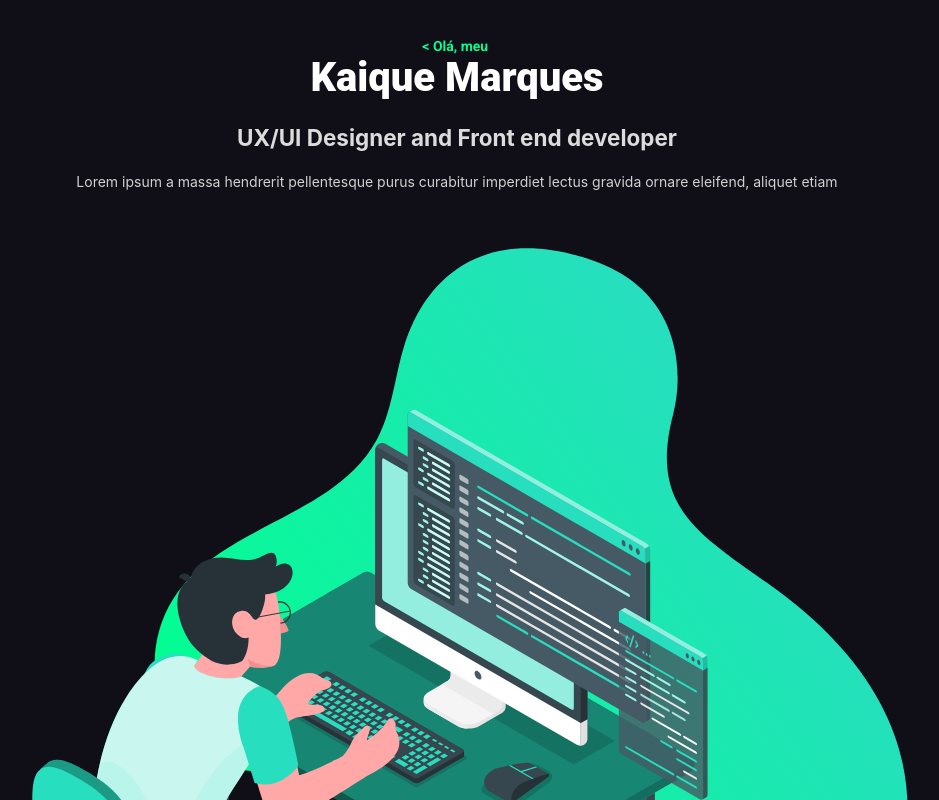
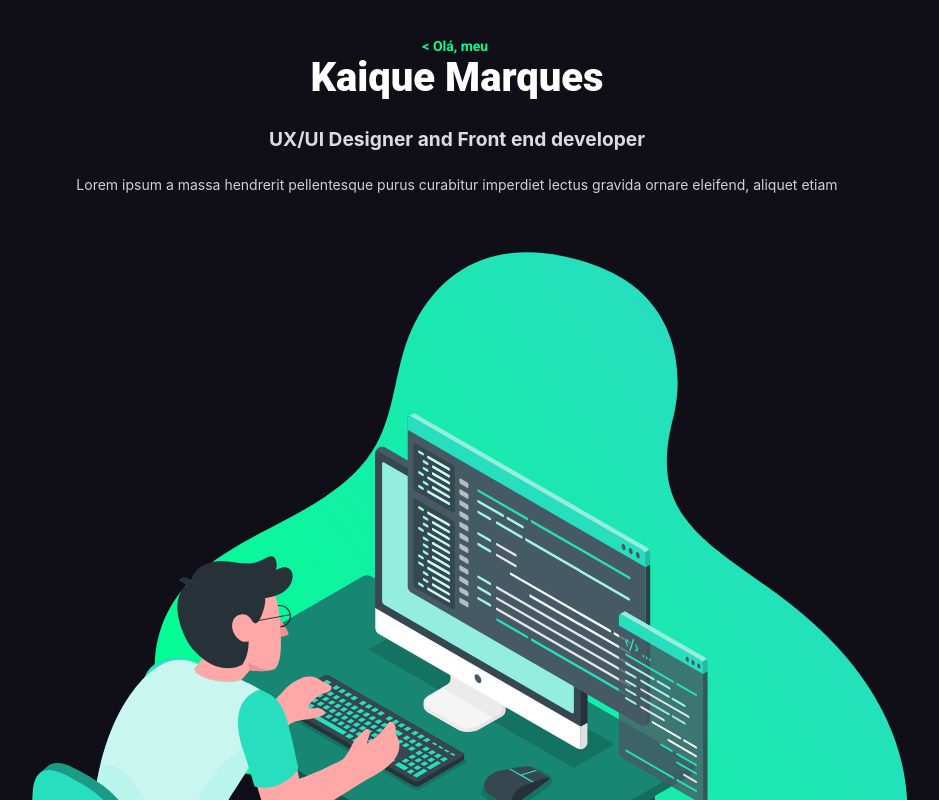
Before and after one commit to KaiqueMP/personal-site, a React (Create React App) app: page / in a window 1280 px wide. Shown: the top 800 px of the page, without its empty margins (183-1122 px from the left). Built offline with nearby package versions, Linux system fonts and the light colour scheme.

Commit message:
Teste fonte roboto

```diff
--- a/src/pages/Inicio/Inicio.js
+++ b/src/pages/Inicio/Inicio.js
@@ -14,8 +14,8 @@ class Inicio extends Component{
                             wrapper="p"
                             className="saudacao"
                         />
-                        <h1> Kaique Marques </h1>
-                        <h3>UX/UI Designer and Front end developer</h3>
+                        <h3> Kaique Marques </h3>
+                        <h4>UX/UI Designer and Front end developer</h4>
                         <p>Lorem ipsum a massa hendrerit pellentesque purus curabitur
                             imperdiet lectus gravida ornare eleifend, aliquet etiam
 
--- a/src/pages/Inicio/inicio.css
+++ b/src/pages/Inicio/inicio.css
@@ -43,14 +43,14 @@ main > .scroll{
 
 
 
-h1{
+h3{
     margin: 0px;
     font:  40px Roboto black;
     letter-spacing: 0;
     color: #FFFFFF;
 }
 
-h3{
+h4{
     font: Regular 14px/34px Roboto;
     letter-spacing: 0;
     color: #DCDCDC;
```
